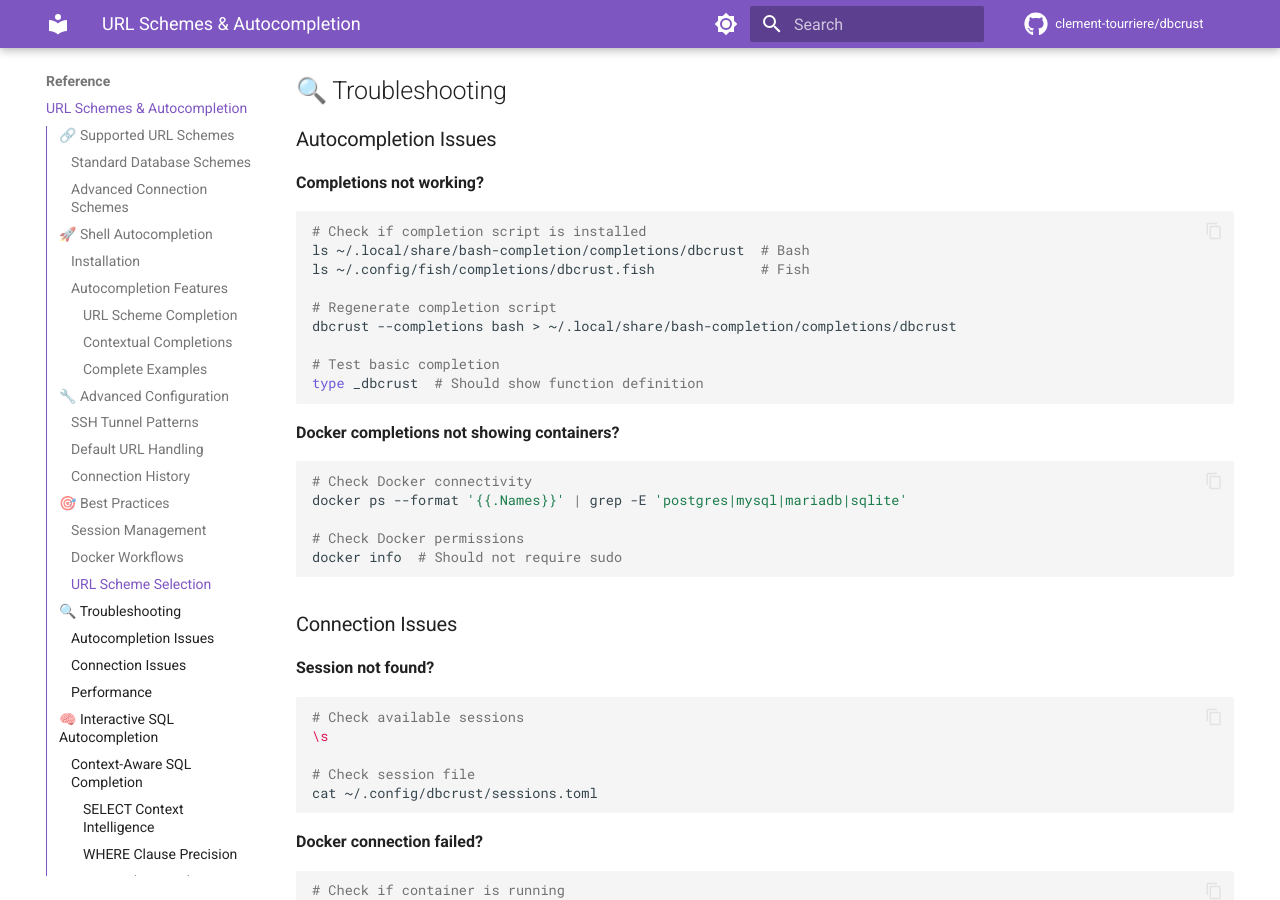
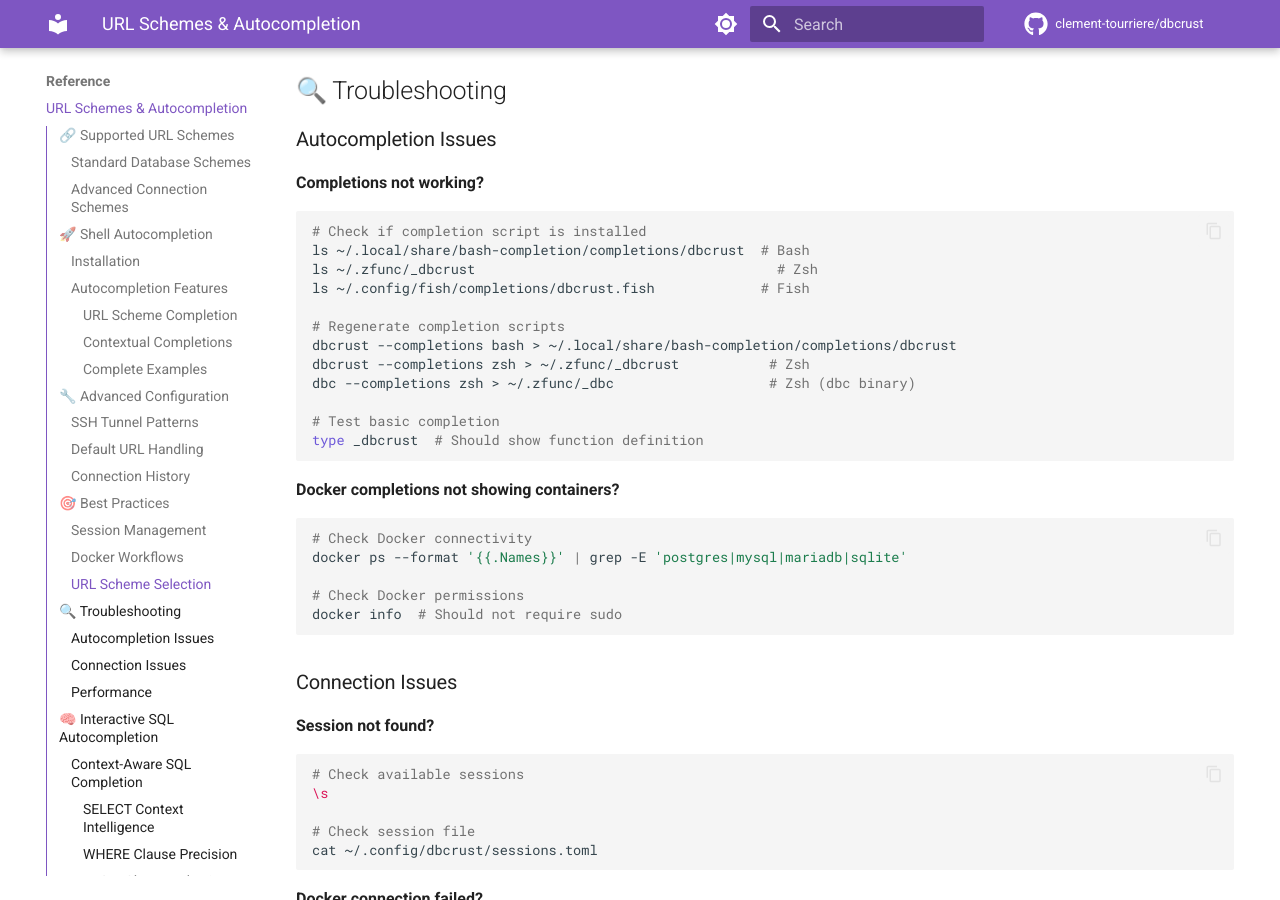
Before and after one commit to clement-tourriere/dbcrust, an MkDocs documentation site: the page built from docs/reference/url-schemes.md, in a window 1280 px wide and 900 px high, scrolled down 5105 px. Built offline with MkDocs 1.6.1 and Material for MkDocs 9.7.7, drawn with Linux system fonts in a browser that asks for light colours; comment, search, counter and statistics services are not loaded.

Commit message:
docs: fix zsh completions installation

````diff
--- a/docs/reference/url-schemes.md
+++ b/docs/reference/url-schemes.md
@@ -410,10 +410,13 @@ Choose the right scheme for your use case:
 ```bash
 # Check if completion script is installed
 ls ~/.local/share/bash-completion/completions/dbcrust  # Bash
+ls ~/.zfunc/_dbcrust                                     # Zsh
 ls ~/.config/fish/completions/dbcrust.fish             # Fish
 
-# Regenerate completion script
+# Regenerate completion scripts
 dbcrust --completions bash > ~/.local/share/bash-completion/completions/dbcrust
+dbcrust --completions zsh > ~/.zfunc/_dbcrust           # Zsh
+dbc --completions zsh > ~/.zfunc/_dbc                   # Zsh (dbc binary)
 
 # Test basic completion
 type _dbcrust  # Should show function definition
````
Also changed, not shown: docs/quick-start.md (+14 -5 lines).
